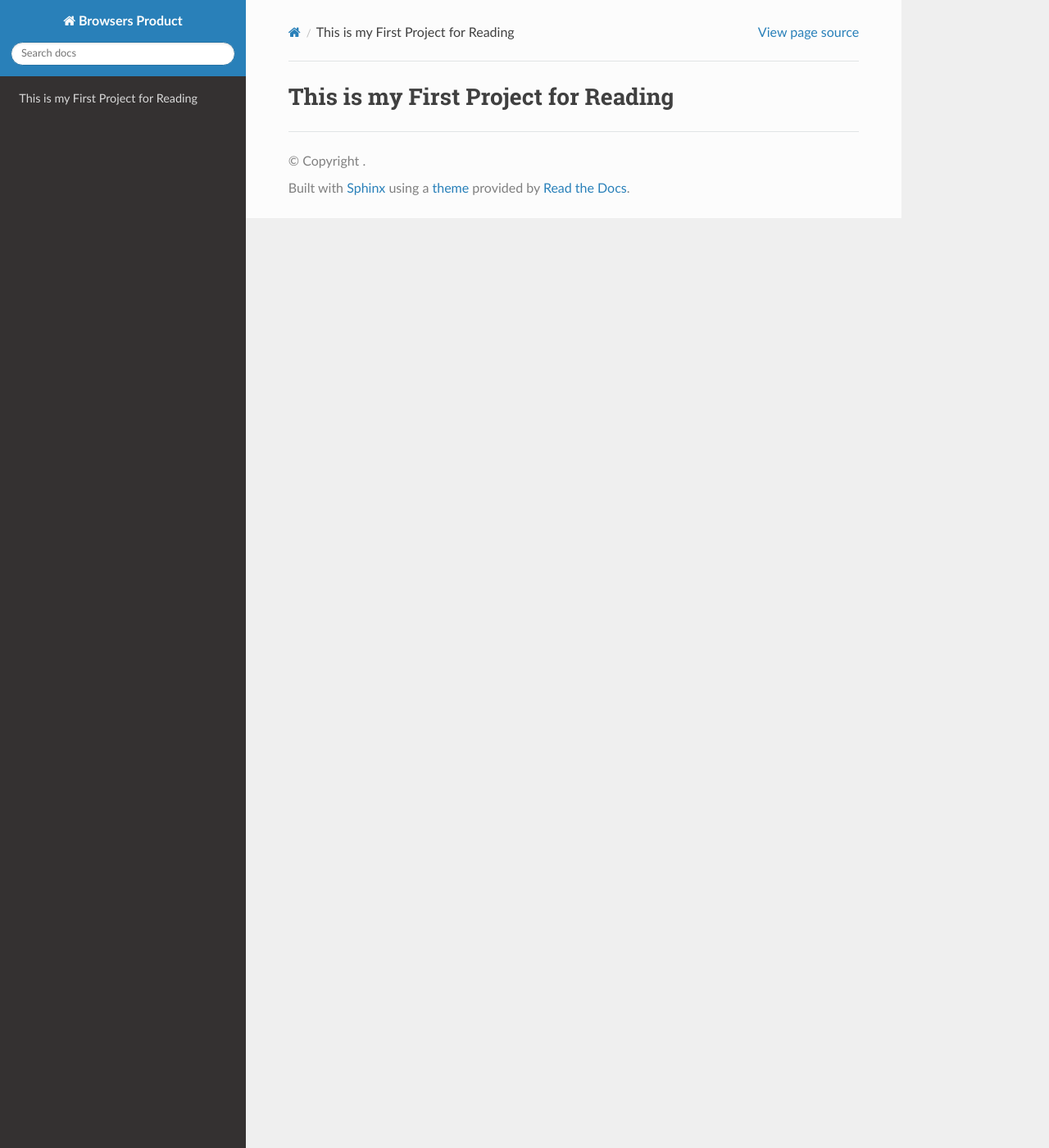
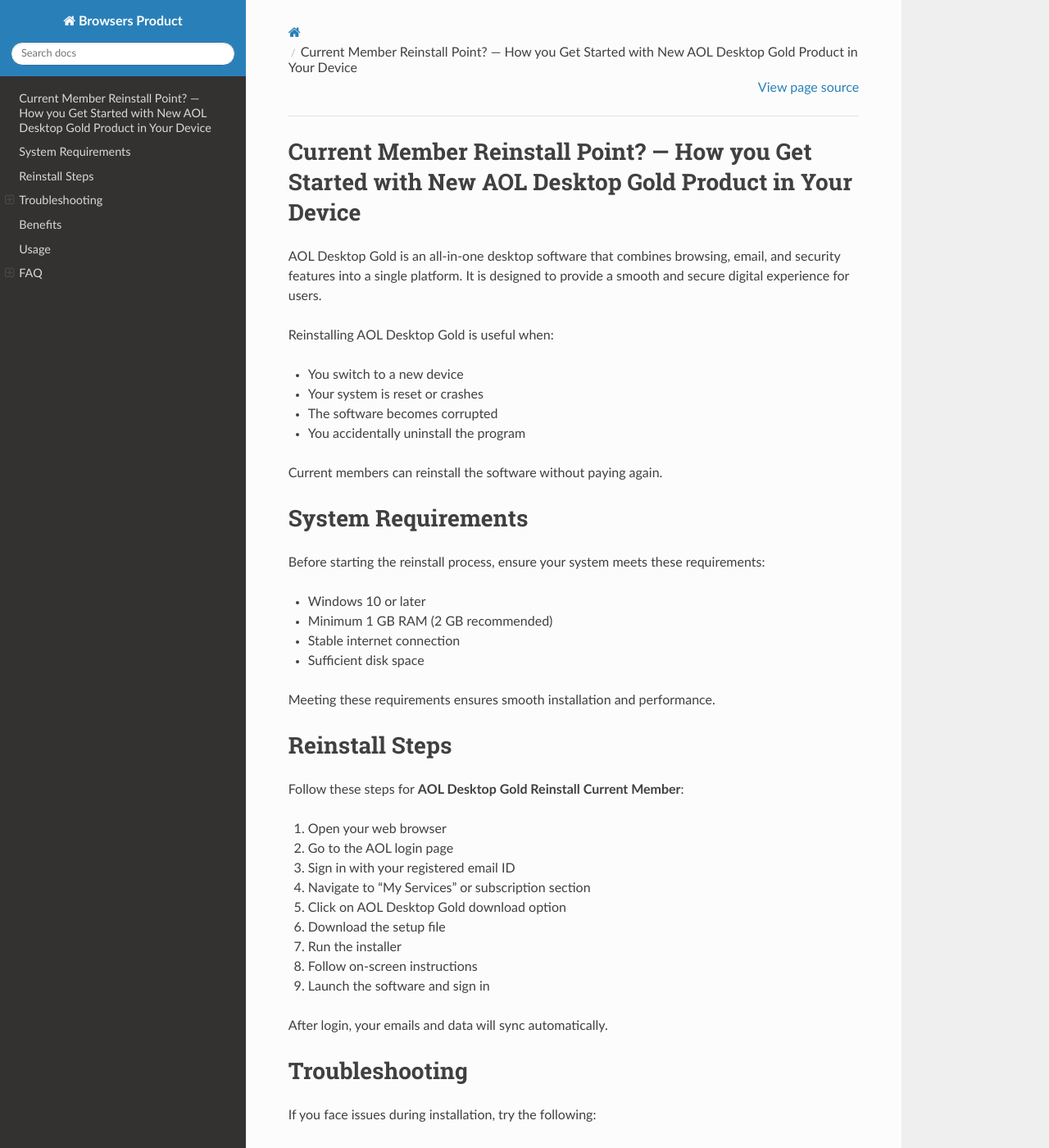
Before and after one commit to Fiene-stack/browsers-product, a Sphinx documentation site: the page built from docs/index.rst, in a window 1280 px wide and 1400 px high. Shown: the whole window at 82% size. Built offline with Sphinx 7.4.7 and the Read the Docs theme 3.1.0, drawn with Linux system fonts in a browser that asks for light colours; some of the changed text lies outside the part shown.

Commit message:
Update index.rst

```diff
--- a/docs/index.rst
+++ b/docs/index.rst
@@ -1,2 +1,126 @@
-This is my First Project for Reading
-==================================
+Current Member Reinstall Point? — How you Get Started with New AOL Desktop Gold Product in Your Device
+====================================================================================================
+
+AOL Desktop Gold is an all-in-one desktop software that combines browsing, email, and security features into a single platform. It is designed to provide a smooth and secure digital experience for users.
+
+Reinstalling AOL Desktop Gold is useful when:
+
+- You switch to a new device
+- Your system is reset or crashes
+- The software becomes corrupted
+- You accidentally uninstall the program
+
+Current members can reinstall the software without paying again.
+
+
+System Requirements
+===================
+
+Before starting the reinstall process, ensure your system meets these requirements:
+
+- Windows 10 or later
+- Minimum 1 GB RAM (2 GB recommended)
+- Stable internet connection
+- Sufficient disk space
+
+Meeting these requirements ensures smooth installation and performance.
+
+
+Reinstall Steps
+===============
+
+Follow these steps for **AOL Desktop Gold Reinstall Current Member**:
+
+1. Open your web browser
+2. Go to the AOL login page
+3. Sign in with your registered email ID
+4. Navigate to "My Services" or subscription section
+5. Click on AOL Desktop Gold download option
+6. Download the setup file
+7. Run the installer
+8. Follow on-screen instructions
+9. Launch the software and sign in
+
+After login, your emails and data will sync automatically.
+
+
+Troubleshooting
+===============
+
+If you face issues during installation, try the following:
+
+Download Issues
+---------------
+
+- Check internet connection
+- Disable pop-up blockers
+- Try another browser
+
+Installation Errors
+-------------------
+
+- Restart your computer
+- Run installer as administrator
+- Ensure system compatibility
+
+Login Problems
+--------------
+
+- Verify credentials
+- Reset password if needed
+- Clear browser cache
+
+Software Not Opening
+--------------------
+
+- Restart system
+- Reinstall software
+- Update Windows
+
+
+Benefits
+========
+
+Reinstalling AOL Desktop Gold provides several advantages:
+
+- Improved performance
+- Enhanced security updates
+- Bug fixes and stability improvements
+- Access to latest features
+
+
+Usage
+=====
+
+After installation, you can:
+
+- Access and manage emails
+- Browse securely
+- Organize contacts
+- Customize settings
+
+The software offers an all-in-one experience for daily online activities.
+
+
+FAQ
+===
+
+Can I reinstall AOL Desktop Gold on multiple devices?
+-----------------------------------------------------
+
+Yes, depending on your subscription plan.
+
+Do I need to pay again?
+----------------------
+
+No, current members can reinstall without additional cost.
+
+Will my data be lost?
+---------------------
+
+No, your data syncs automatically after login.
+
+How long does installation take?
+--------------------------------
+
+It usually takes a few minutes depending on system speed and internet connection.
```
